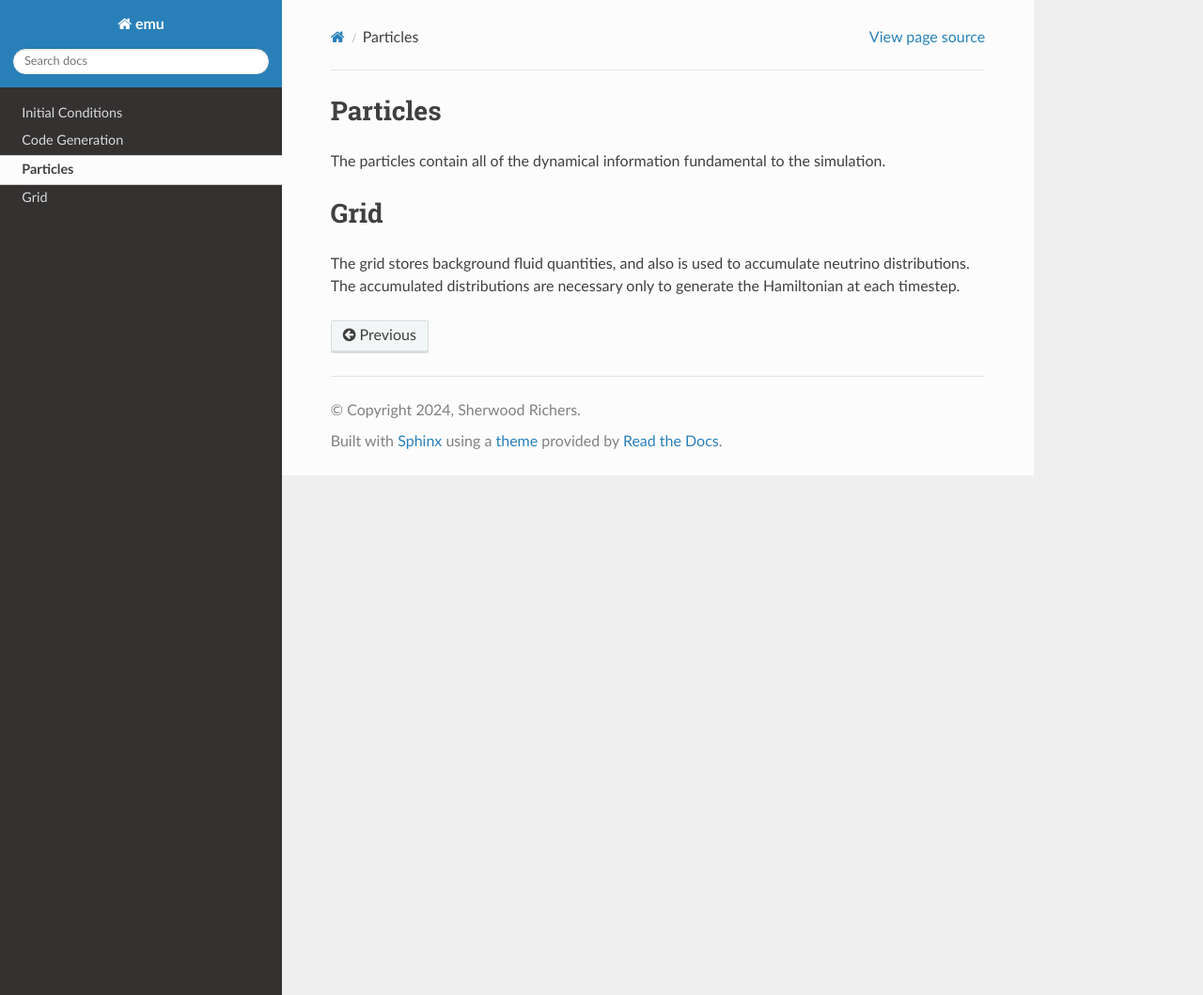
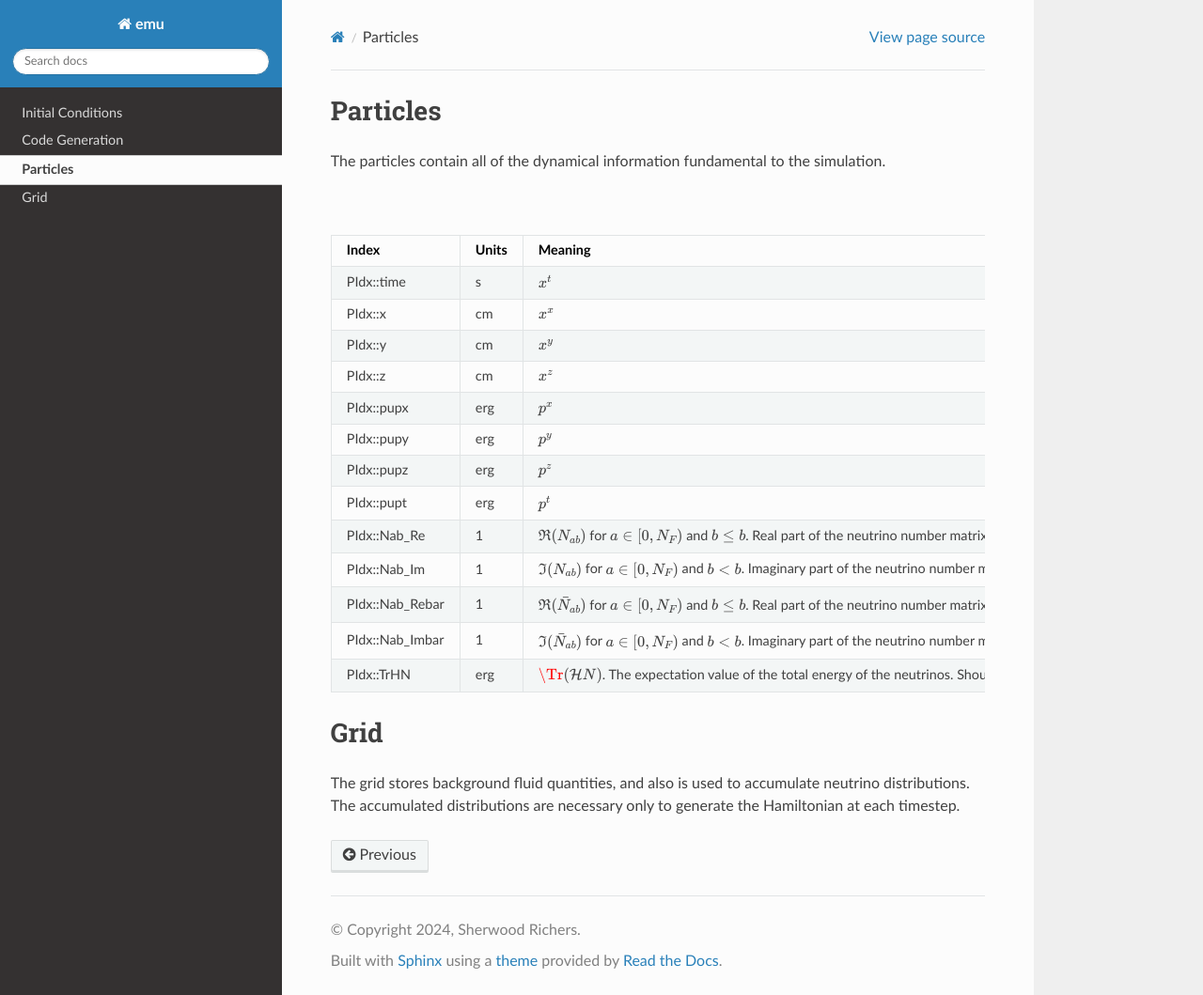
Before and after one commit to AMReX-Astro/Emu, a Sphinx documentation site: the page built from Docs/source/DataStructures.rst, in a window 1280 px wide and 1059 px high. Shown: the whole window at 94% size. Built offline with Sphinx 7.4.7 and the Read the Docs theme 2.0.0, drawn with Linux system fonts in a browser that asks for light colours.

Commit message:
some descriptions for the particle quantities

```diff
--- a/Docs/source/DataStructures.rst
+++ b/Docs/source/DataStructures.rst
@@ -1,6 +1,53 @@
 Particles
 =========
 The particles contain all of the dynamical information fundamental to the simulation.
+
+.. list-table:: Particle data
+   :widths: 25 25 50
+   :header-rows: 1
+
+   * - Index
+     - Units
+     - Meaning
+   * - PIdx::time
+     - s
+     - :math:`x^t`
+   * - PIdx::x
+     - cm
+     - :math:`x^x`
+   * - PIdx::y
+     - cm
+     - :math:`x^y`
+   * - PIdx::z
+     - cm
+     - :math:`x^z`
+   * - PIdx::pupx
+     - erg
+     - :math:`p^x`
+   * - PIdx::pupy
+     - erg
+     - :math:`p^y`
+   * - PIdx::pupz
+     - erg
+     - :math:`p^z`
+   * - PIdx::pupt
+     - erg
+     - :math:`p^t`
+   * - PIdx::Nab_Re
+     - 1
+     - :math:`\Re(N_{ab})` for :math:`a \in [0,N_F)` and :math:`b\leq b`. Real part of the neutrino number matrix for each particle.
+   * - PIdx::Nab_Im
+     - 1
+     - :math:`\Im(N_{ab})` for :math:`a \in [0,N_F)` and :math:`b < b`. Imaginary part of the neutrino number matrix for each particle.
+   * - PIdx::Nab_Rebar
+     - 1
+     - :math:`\Re(\bar{N}_{ab})` for :math:`a \in [0,N_F)` and :math:`b\leq b`. Real part of the neutrino number matrix for each particle.
+   * - PIdx::Nab_Imbar
+     - 1
+     - :math:`\Im(\bar{N}_{ab})` for :math:`a \in [0,N_F)` and :math:`b < b`. Imaginary part of the neutrino number matrix for each particle.
+   * - PIdx::TrHN
+     - erg
+     - :math:`\Tr(\mathcal{H}N)`. The expectation value of the total energy of the neutrinos. Should stay constant in a closed system, but present formulation of mean-field quantum kinetics is known to not strictly preserve this quantity.
 
 
 Grid
```
